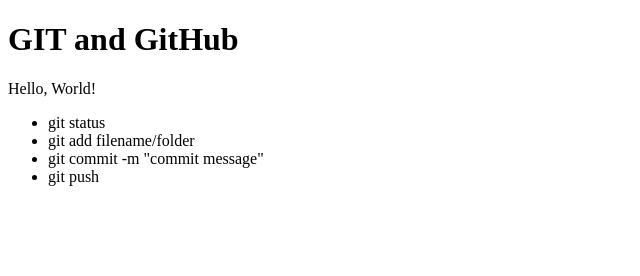
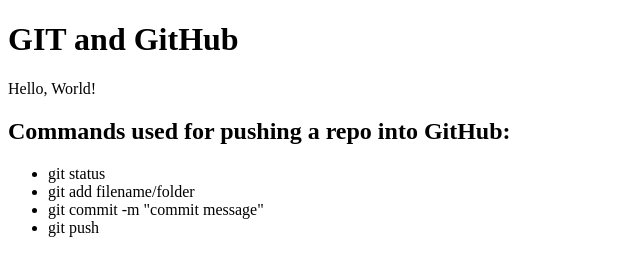
Before and after one commit to TareqJudehGithub/cs50W, a plain HTML site: page index.html in a window 1280 px wide. Shown: the whole page, without its empty margins (0-640 px from the left). Drawn offline with Linux system fonts and the light colour scheme.

Commit message:
Added a sub header for GIT list commands

```diff
--- a/index.html
+++ b/index.html
@@ -10,6 +10,7 @@
 <body>
  <h1>GIT and GitHub</h1>
  <p>Hello, World!</p>
+ <h2> Commands used for pushing a repo into GitHub:</h2>
  <ul>
   <li>git status</li>
   <li>git add filename/folder </li>
```
